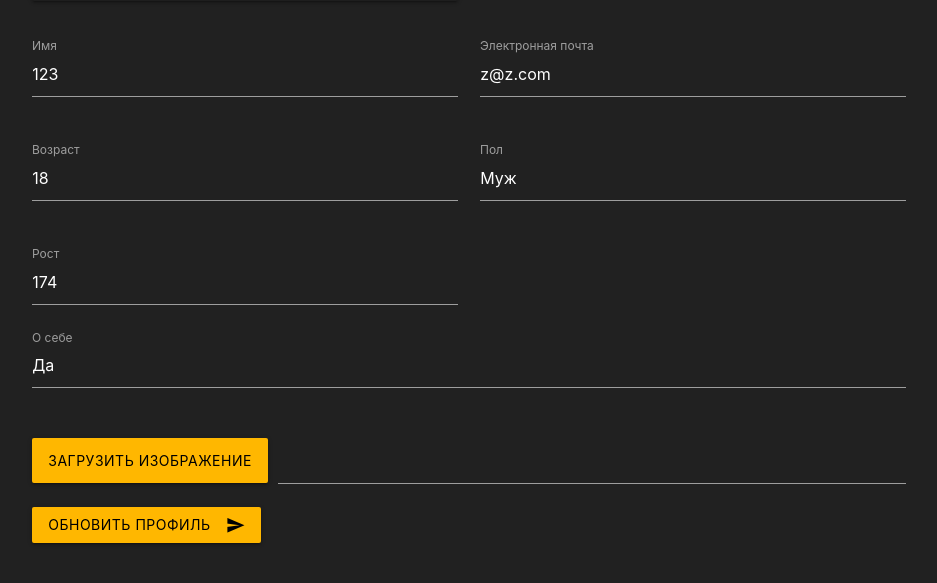
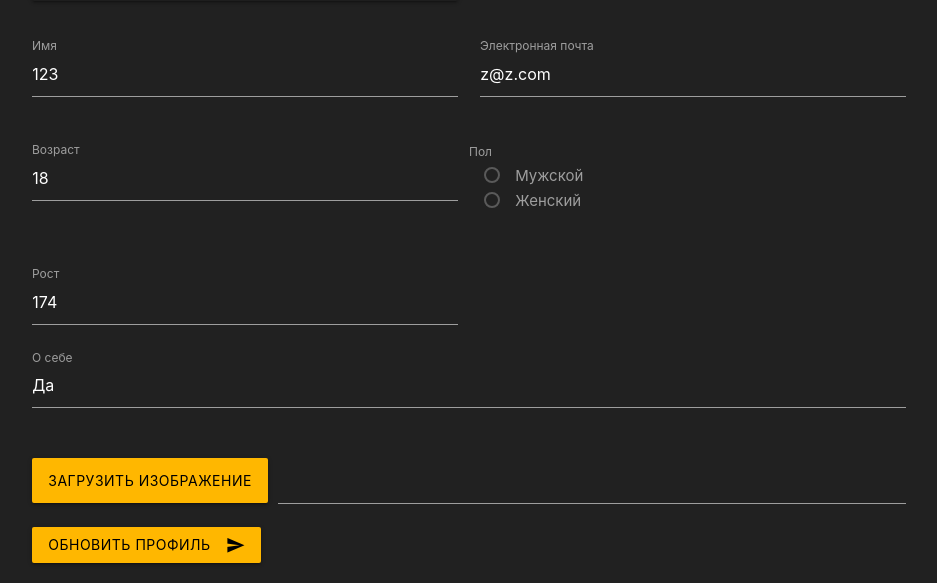
Before and after one commit to k1reedz/web_project, a Flask app: page /profile in a window 1280 px wide. Shown: the part 420-1003 px from the top of the page, without its empty margins (171-1108 px from the left). Before the commit the page ends 963 px from the top, so only its background shows below. Run offline with Flask 2, Linux system fonts and the light colour scheme; a user stored in the database is signed in; data comes from the database, SQL or seed files in the repository.

Commit message:
Update profile.html

```diff
--- a/templates/profile.html
+++ b/templates/profile.html
@@ -84,13 +84,24 @@
       </div>
       <div class="row">
         <div class="input-field col s6">
-          <input id="age" type="number" class="validate" min="0" name="age" value="{{ user.stats['age'] }}">
+          <input id="age" type="number" class="validate" name="age" value="{{ user.stats['age'] }}">
           <label for="age">Возраст</label>
         </div>
-        <div class="input-field col s6">
-          <input id="gender" type="text" class="validate" name="gender" value="{{ user.stats['gender'] }}">
-          <label for="gender">Пол</label>
-        </div>
+        <div class="row">
+    <label>Пол</label>
+  <div class="col s6">
+    <label>
+      <input class="with-gap" name="gender" type="radio" value="Мужской" {{ 'checked' if user.stats['gender'] == 'Мужской' else '' }}>
+      <span>Мужской</span>
+    </label>
+  </div>
+  <div class="col s6">
+    <label>
+      <input class="with-gap" name="gender" type="radio" value="Женский" {{ 'checked' if user.stats['gender'] == 'Женский' else '' }}>
+      <span>Женский</span>
+    </label>
+  </div>
+</div>
       </div>
       <div class="row">
         <div class="input-field col s6">
```
